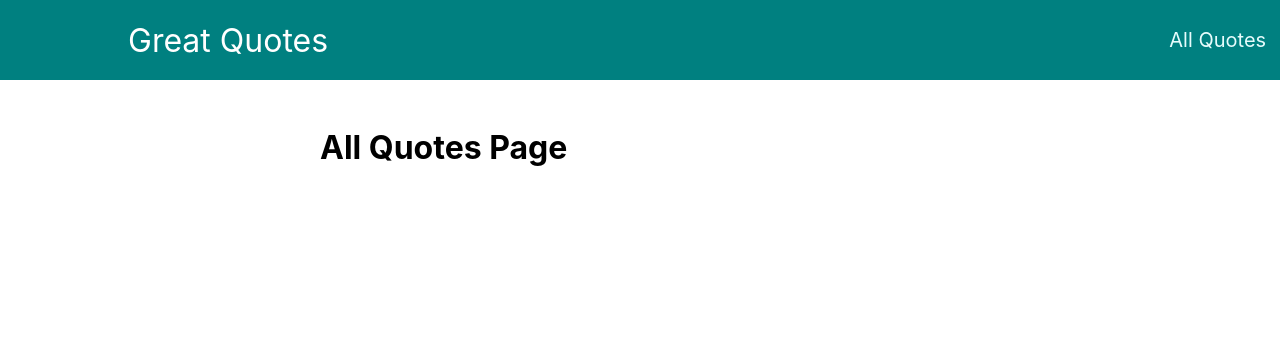
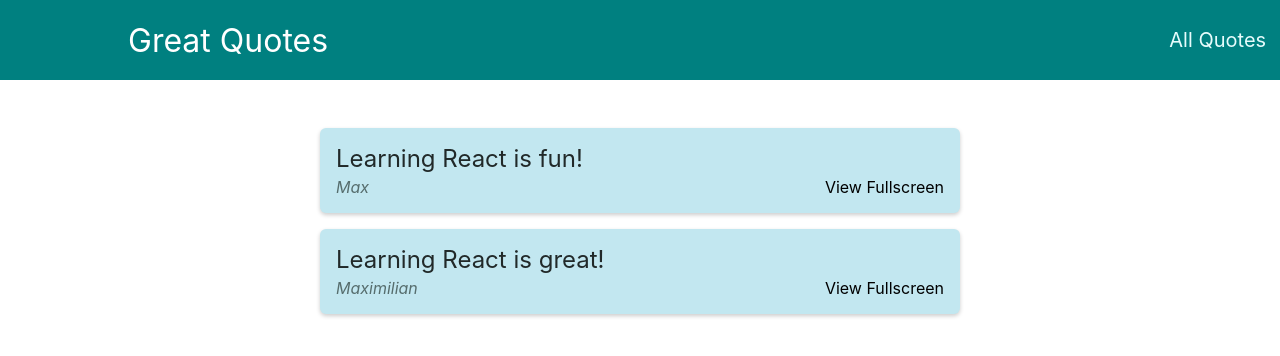
Before and after one commit to prabhat2505/MyReactApp, a React (Create React App) app: page /quotes in a window 1280 px wide. Shown: the top 356 px of the page. Built offline with nearby package versions, Linux system fonts and the light colour scheme.

Commit message:
Output data on details page

```diff
--- /dev/null
+++ b/src/components/quotes/QuoteItem.js
@@ -0,0 +1,19 @@
+import classes from './QuoteItem.module.css';
+
+const QuoteItem = (props) => {
+  return (
+    <li className={classes.item}>
+      <figure>
+        <blockquote>
+          <p>{props.text}</p>
+        </blockquote>
+        <figcaption>{props.author}</figcaption>
+      </figure>
+      <a className='btn'>
+        View Fullscreen
+      </a>
+    </li>
+  );
+};
+
+export default QuoteItem;
--- /dev/null
+++ b/src/components/quotes/QuoteItem.module.css
@@ -0,0 +1,37 @@
+.item {
+  margin: 1rem 0;
+  padding: 1rem;
+  display: flex;
+  justify-content: space-between;
+  align-items: flex-end;
+  box-shadow: 0 2px 4px rgba(0, 0, 0, 0.2);
+  border-radius: 6px;
+  background-color: #c2e7f0;
+}
+
+.item:last-of-type {
+  border-bottom: none;
+}
+
+.item figure {
+  margin: 0;
+  padding: 0;
+  width: 70%;
+}
+
+.item blockquote {
+  margin: 0;
+  text-align: left;
+  font-size: 1.5rem;
+  color: #212929;
+}
+
+.item p {
+  margin: 0;
+  margin-bottom: 0.25rem;
+}
+
+.item figcaption {
+  font-style: italic;
+  color: #566d6d;
+}
--- /dev/null
+++ b/src/components/quotes/QuoteList.js
@@ -0,0 +1,23 @@
+import { Fragment } from 'react';
+
+import QuoteItem from './QuoteItem';
+import classes from './QuoteList.module.css';
+
+const QuoteList = (props) => {
+  return (
+    <Fragment>
+      <ul className={classes.list}>
+        {props.quotes.map((quote) => (
+          <QuoteItem
+            key={quote.id}
+            id={quote.id}
+            author={quote.author}
+            text={quote.text}
+          />
+        ))}
+      </ul>
+    </Fragment>
+  );
+};
+
+export default QuoteList;
--- /dev/null
+++ b/src/components/quotes/QuoteList.module.css
@@ -0,0 +1,25 @@
+.list {
+  list-style: none;
+  margin: 0;
+  padding: 0;
+}
+
+.sorting {
+  padding-bottom: 1rem;
+  border-bottom: 3px solid #b2d4d4;
+  margin-bottom: 2rem;
+}
+
+.sorting button {
+  font: inherit;
+  color: teal;
+  border: 1px solid teal;
+  background-color: transparent;
+  border-radius: 4px;
+  padding: 0.5rem 1.5rem;
+  cursor: pointer;
+}
+
+.sorting button:hover {
+  background-color: #c2fafa;
+}
--- a/src/pages/AllQuotes.js
+++ b/src/pages/AllQuotes.js
@@ -1,5 +1,12 @@
+import QuoteList from '../components/quotes/QuoteList';
+
+const DUMMY_QUOTES = [
+  { id: 'q1', author: 'Max', text: 'Learning React is fun!' },
+  { id: 'q2', author: 'Maximilian', text: 'Learning React is great!' },
+];
+
 const AllQuotes = () => {
-  return <h1>All Quotes Page</h1>
+  return <QuoteList quotes={DUMMY_QUOTES} />
 };
 
 export default AllQuotes;
```
